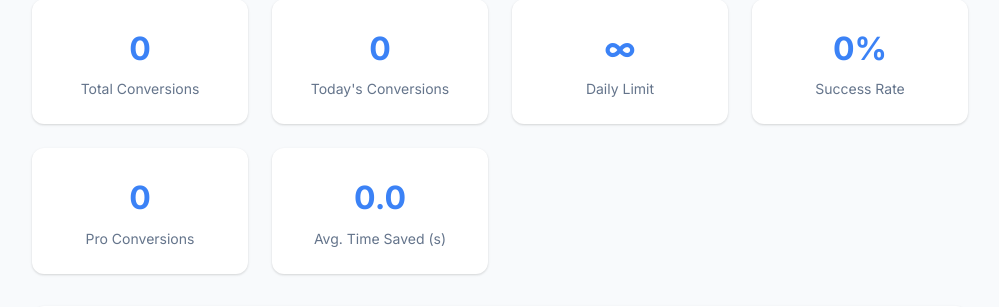
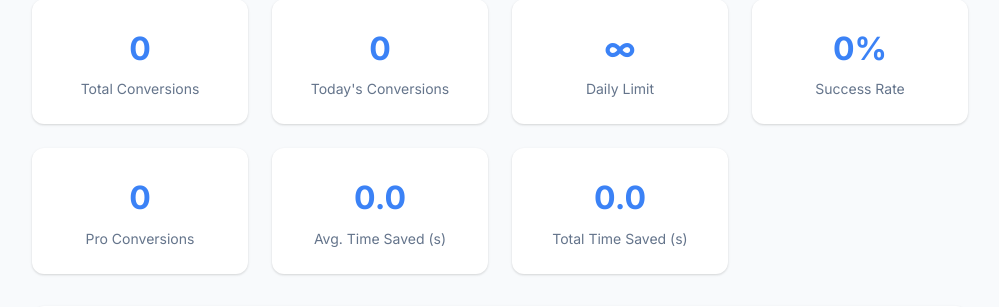
Before and after one commit to jmobrien1/document-markdown-converter, a Flask app: page /auth/account in a window 1280 px wide. Shown: the part 263-570 px from the top of the page, without its empty margins (140-1139 px from the left). Run offline with Flask 3, Linux system fonts and the light colour scheme; a user stored in the database is signed in; tables that the repository leaves empty hold one stand-in row (values such as "Sample post"); data that the repository does not hold is empty; some libraries are stand-ins or nearby versions.

Commit message:
Add value-oriented dashboard analytics
- Added Total Time Saved calculation by summing processing_time for completed conversions
- Enhanced Pro Pages Processed display with improved labeling
- Added new stat card for Total Time Saved (seconds)
- Updated template to show Pro Pages Processed with progress bar
- All analytics properly calculated and displayed for Pro users
- Demonstrates clear value of Pro subscription through time savings

```diff
--- a/app/auth/routes.py
+++ b/app/auth/routes.py
@@ -174,8 +174,19 @@ def account():
             if avg_time_result is not None:
                 avg_processing_time = round(avg_time_result, 2)
 
+            # Calculate Total Time Saved by summing processing_time for completed conversions
+            total_time_saved_result = db.session.query(db.func.sum(Conversion.processing_time)).filter(
+                Conversion.user_id == user.id,
+                Conversion.status == 'completed',
+                Conversion.processing_time.isnot(None)
+            ).scalar()
+            total_time_saved = round(total_time_saved_result, 1) if total_time_saved_result is not None else 0.0
+
             pro_conversions_count = user.conversions.filter_by(conversion_type='pro').count()
             recent_conversions = user.conversions.order_by(Conversion.created_at.desc()).limit(10).all()
+        else:
+            # Default values when no conversions exist
+            total_time_saved = 0.0
 
         # Prepare context, ensuring all required keys are present
         context = {
@@ -188,7 +199,8 @@ def account():
             'recent_conversions': recent_conversions,
             'pro_pages_processed': getattr(user, 'pro_pages_processed_current_month', 0), # CRITICAL FIX
             'trial_days_remaining': user.trial_days_remaining,
-            'monthly_allowance': 1000
+            'monthly_allowance': 1000,
+            'total_time_saved': total_time_saved
         }
         return render_template('auth/account.html', **context)
 
--- a/app/templates/auth/account.html
+++ b/app/templates/auth/account.html
@@ -412,10 +412,14 @@
                 <div class="stat-value">{{ "%.1f"|format(avg_processing_time) }}</div>
                 <div class="stat-label">Avg. Time Saved (s)</div>
             </div>
+            <div class="stat-card">
+                <div class="stat-value">{{ "%.1f"|format(total_time_saved) }}</div>
+                <div class="stat-label">Total Time Saved (s)</div>
+            </div>
             {% if user.has_pro_access %}
             <div class="stat-card">
                 <div class="stat-value">{{ pro_pages_processed }}/{{ monthly_allowance }}</div>
-                <div class="stat-label">Pages Processed (This Month)</div>
+                <div class="stat-label">Pro Pages Processed (This Month)</div>
             </div>
             {% endif %}
         </div>
```
